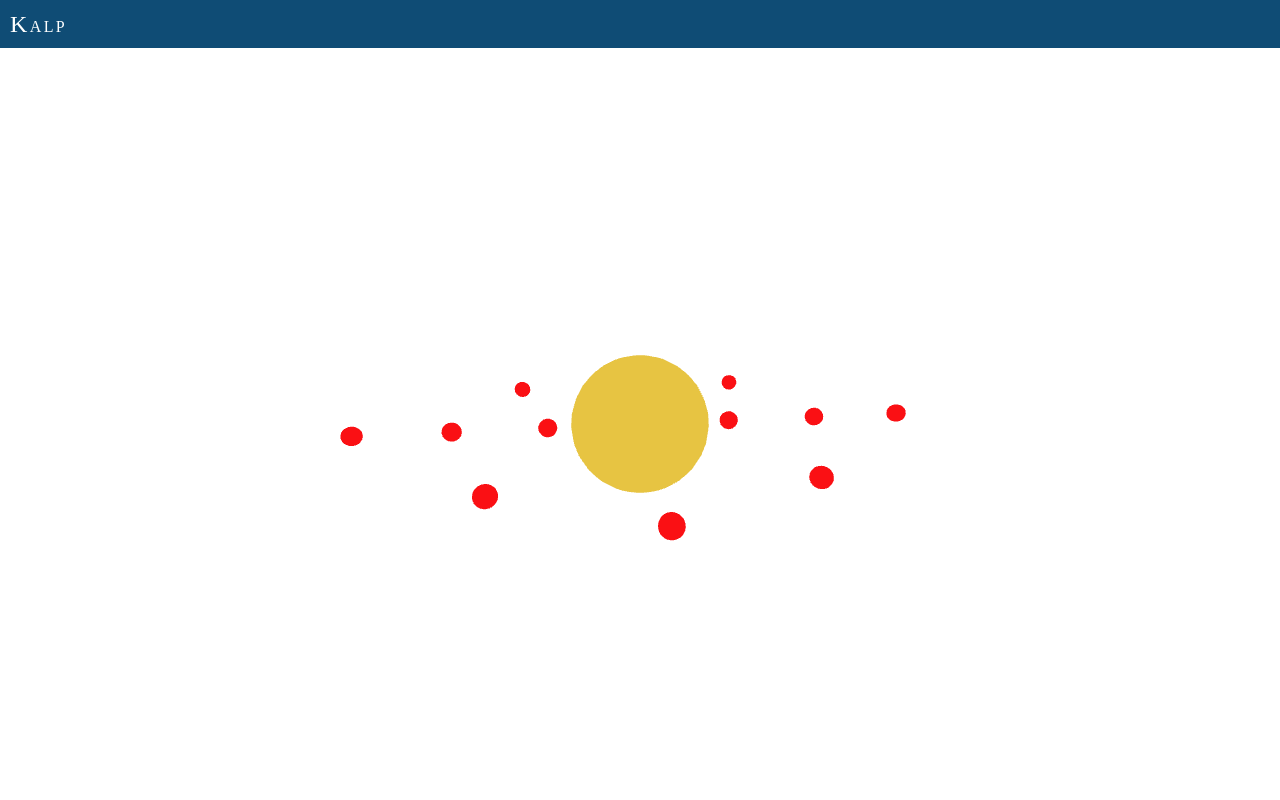
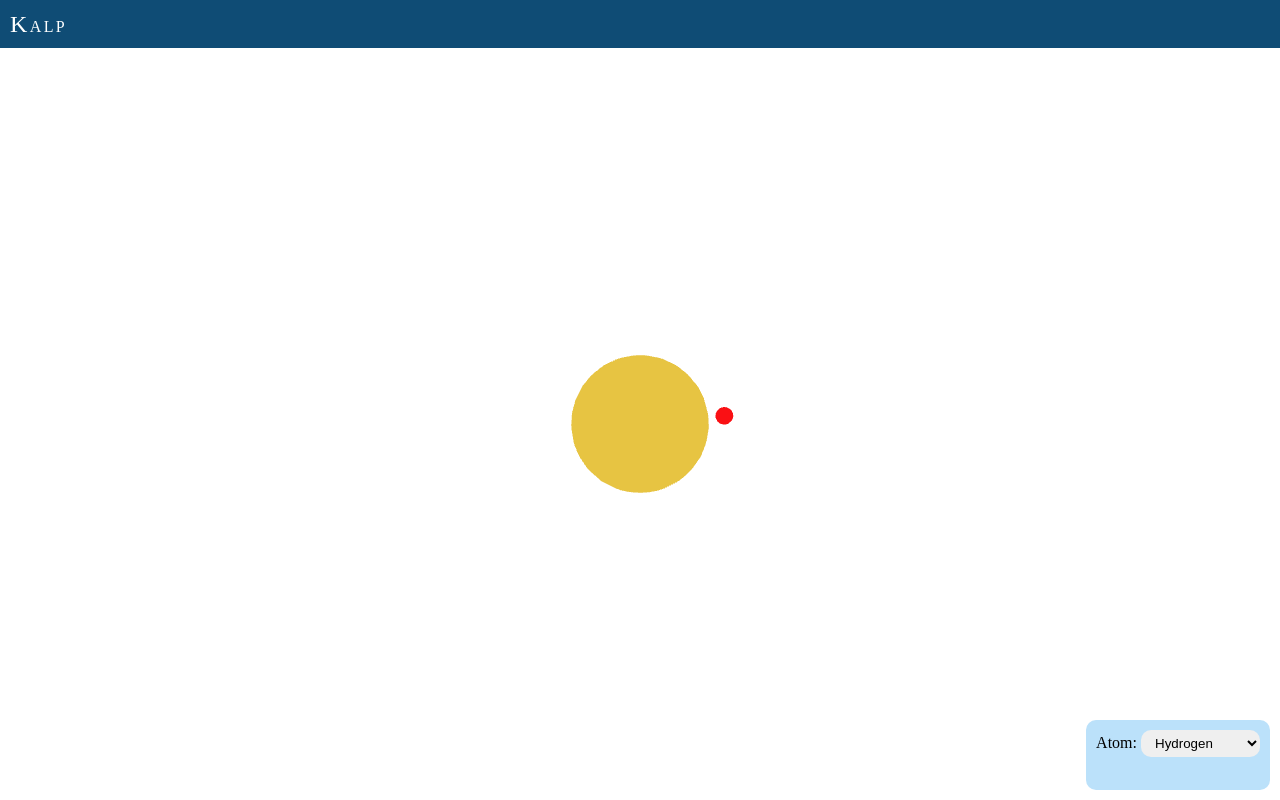
Before and after one commit to ajaythapliyal/kalpana, a React (Create React App) app: page / in a window 1280 px wide. Built offline with nearby package versions, Linux system fonts and the light colour scheme.

Commit message:
takes input from user which atom to render

```diff
--- a/src/App.tsx
+++ b/src/App.tsx
@@ -1,20 +1,26 @@
-import React from 'react';
+import React, { useState } from 'react';
 import styles from './App.module.scss';
 import { Canvas, useThree} from '@react-three/fiber'
 import Atom from './Atom/Atom';
 import { OrbitControls } from '@react-three/drei';
+import { Menu } from './Menu/Menu';
+import { AtomName } from './models';
 
 function App() {
+
+  const [atom, setAtom] = useState<AtomName>('hydrogen')
+
   return (
   <>
   <div className={styles.header}><p className={styles['header-title']}>KALP</p></div>
     <div className={styles.app}>
       <Canvas>
         <ambientLight intensity={0.1} />
-        <Atom name='magnesium'></Atom>
+        <Atom name={atom}></Atom>
         <OrbitControls></OrbitControls>
         </Canvas>
     </div>
+    <Menu atom={atom} onAtomChange={(atom : AtomName)=> setAtom(atom)}></Menu>
   </>)
 }
 
--- /dev/null
+++ b/src/Menu/Menu.module.scss
@@ -0,0 +1,26 @@
+.menu{
+    position: absolute;
+    height: 50px;
+    margin: 10px;
+    padding: 10px;
+    background-color: var(--color-light-blue);
+    bottom:0;
+    right: 0;
+    border-radius: 10px;
+
+  }
+
+  .atom-input{
+    border-radius: 10px;
+    border: 1px;
+    padding-block: 5px;
+    padding-left: 10px;
+
+    &:focus{
+      outline: none;
+    }
+  }
+
+  .atom-option,.atom-input{
+    text-transform: capitalize;
+  }
--- /dev/null
+++ b/src/Menu/Menu.tsx
@@ -0,0 +1,16 @@
+import { useEffect, useState } from 'react'
+import { AtomName, atoms } from '../models'
+import styles from './Menu.module.scss'
+
+export function Menu({atom, onAtomChange} : {atom: AtomName, onAtomChange: (atomName : AtomName)=>void}){
+    const [atomStored, setAtomStored] = useState(atom)
+
+    useEffect(()=> onAtomChange(atomStored), [atomStored, onAtomChange])
+
+    return <div className={styles.menu}>
+        <label>Atom: </label>
+        <select defaultValue={atomStored} className={styles['atom-input']} onChange={(e)=>setAtomStored(e.target.value as AtomName)}>
+            {atoms.map(singleAtom => <option className={styles['atom-option']} key={singleAtom} value={singleAtom}>{singleAtom}</option>)}
+        </select>
+    </div>
+}
```
